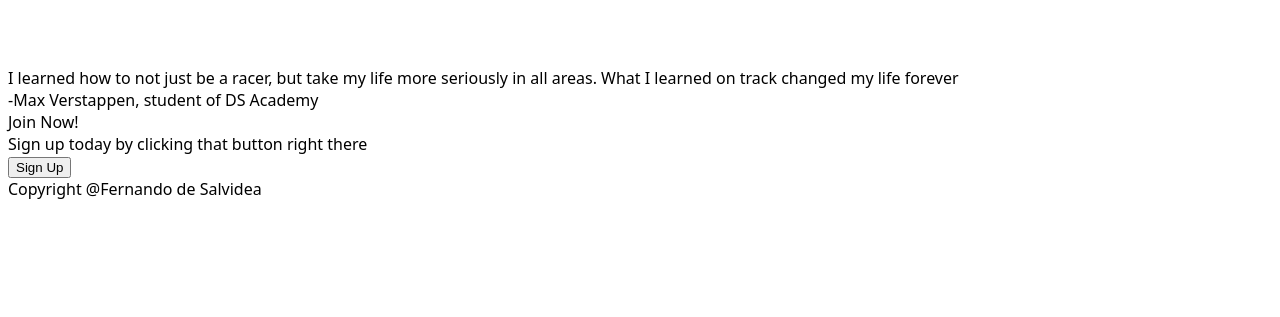
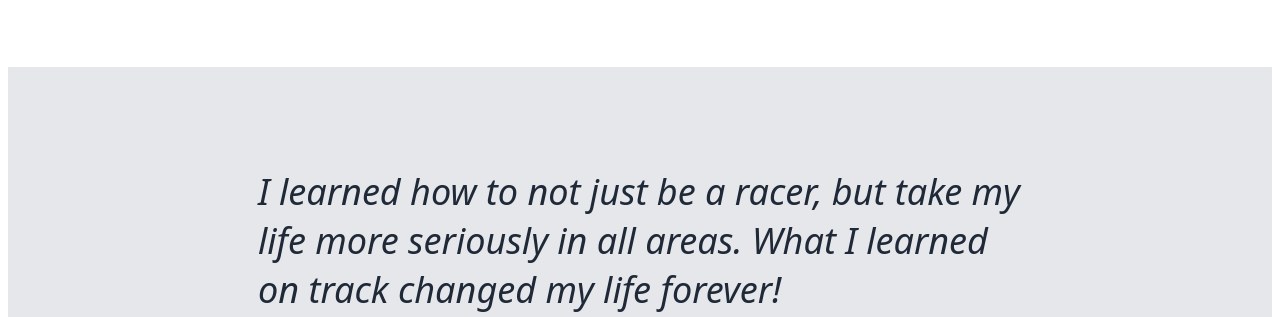
Before and after one commit to fernandodesalvidea/landing-page, a plain HTML site: page index.html in a window 1280 px wide. Shown: the part 831-1148 px from the top of the page. Before the commit the page ends 1039 px from the top, so only its background shows below. Drawn offline with Linux system fonts and the light colour scheme.

Commit message:
quote styled

```diff
--- a/index.html
+++ b/index.html
@@ -52,9 +52,9 @@
         </div>
     </div>
 
-    <div class="testomonial-container">
+    <div class="testimonial-container">
         <div class="quote">I learned how to not just be a racer, but take my life more seriously in all areas.
-             What I learned on track changed my life forever
+             What I learned on track changed my life forever!
         </div>
         <div class="quote-author">-Max Verstappen, student of DS Academy</div>
     </div>
--- a/styles.css
+++ b/styles.css
@@ -1,5 +1,6 @@
 body {
-    font-family: system-ui, -apple-system, BlinkMacSystemFont, 'Segoe UI', Roboto, Oxygen, Ubuntu, Cantarell, 'Open Sans', 'Helvetica Neue', sans-serif;
+    font-family: system-ui, -apple-system, BlinkMacSystemFont,
+    'Segoe UI', Roboto, Oxygen, Ubuntu, Cantarell, 'Open Sans', 'Helvetica Neue', sans-serif;
 }
 /* ----------------------HEADER STYLING---------------------------------- */
 .header {
@@ -66,9 +67,7 @@ body {
     font-size: 18px;
     font-weight: 400;
 }
-
 /* ----------------------METHOD STYLING---------------------------------- */
-
 .method-container {
     background-color: white;
     display: flex;
@@ -105,3 +104,33 @@ body {
     border-radius: 10px;
 }
 /* ----------------------METHOD STYLING---------------------------------- */
+.testimonial-container {
+    display: flex;
+    flex-direction: column;
+    background-color: #e5e7eb;
+    flex-wrap: wrap;
+    padding-top: 100px;
+    padding-bottom: 100px;
+    gap: 8px;
+}
+
+.quote {
+    display: flex;
+    justify-content: center;
+    margin-left: 250px;
+    margin-right: 250px;
+    flex-wrap: wrap;
+    font-size: 36px;
+    color: #1f2937;
+    font-style: oblique 10deg;
+    font-weight: lighter;
+}
+
+.quote-author {
+    display: flex;
+    justify-content: end;
+    margin-right: 350px;
+    color: #1f2937;
+    font-weight: 700;
+
+}
```
